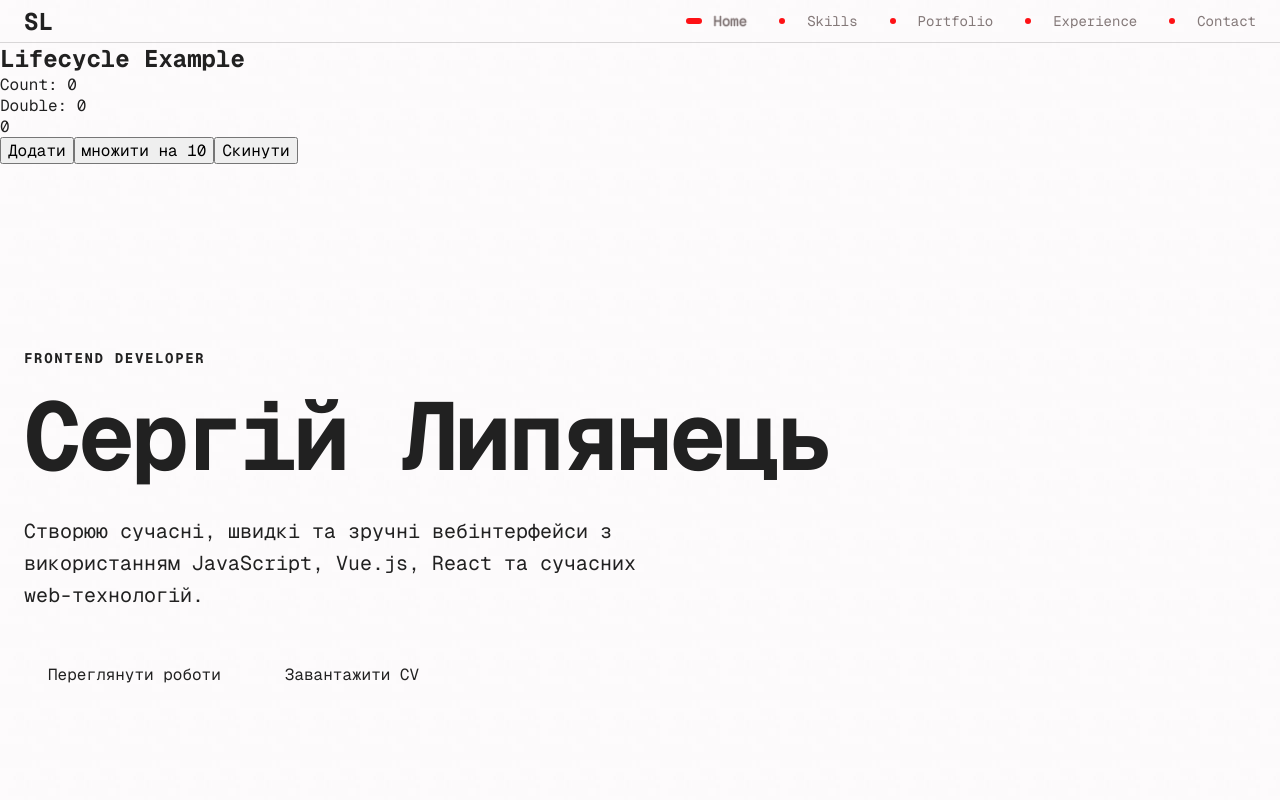
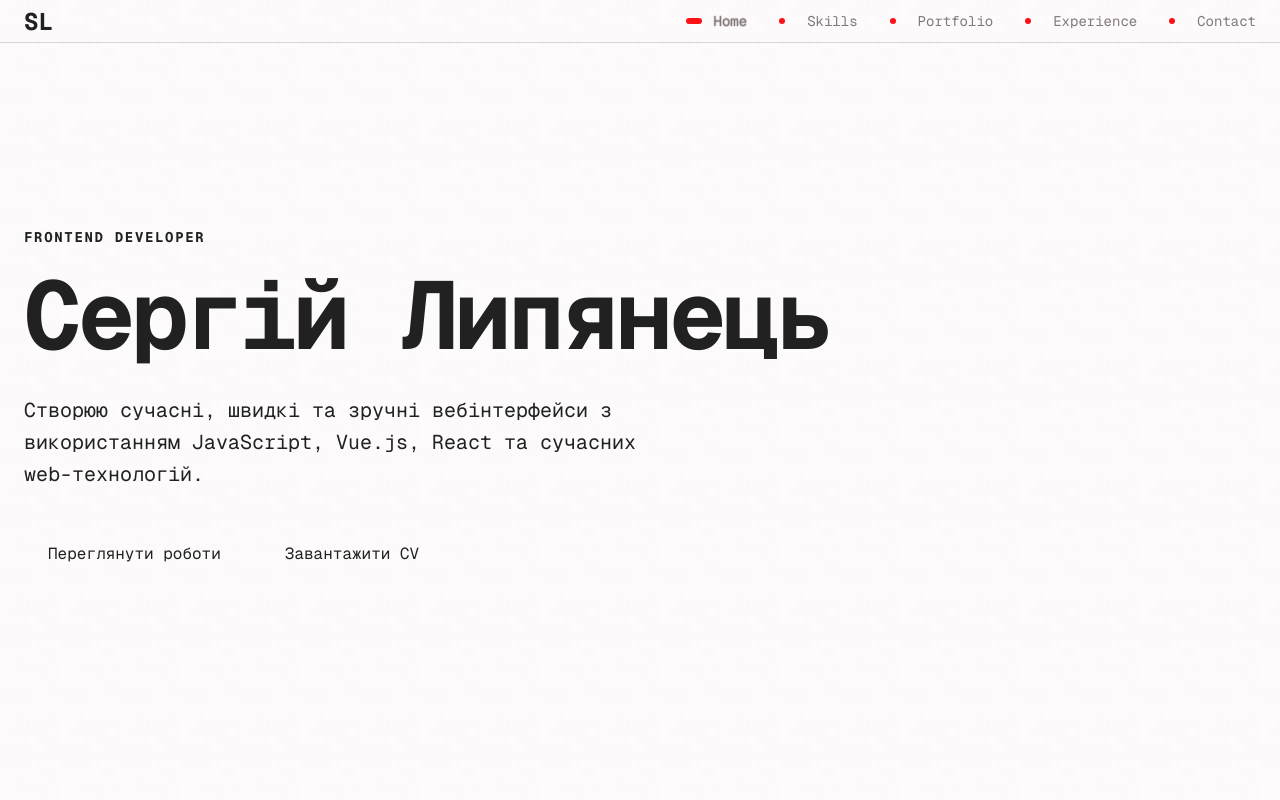
Before and after one commit to SeryogaGitHub/resume-2.0, a Vue app in the folder frontend/: page / in a window 1280 px wide. Shown: the top 800 px of the page. Built offline with nearby package versions, Linux system fonts and the light colour scheme.

Commit message:
delete test view

```diff
--- a/frontend/src/views/HomeView.vue
+++ b/frontend/src/views/HomeView.vue
@@ -5,7 +5,6 @@ import ProjectsSection from "@/components/home/ProjectsSection.vue";
 import SkillsSection from "@/components/home/SkillsSection.vue";
 import ExperienceSection from "@/components/home/ExperienceSection.vue";
 import Footer from "@/components/Footer.vue";
-import LifecycleExample from "@/components/LifecycleExample.vue";
 
 const projects = [
   {
@@ -49,7 +48,6 @@ const selectProject = (project) => {
     <Header />
 
     <main>
-      <LifecycleExample />
       <TopSection />
       <ProjectsSection
           :projects="projects"
```
